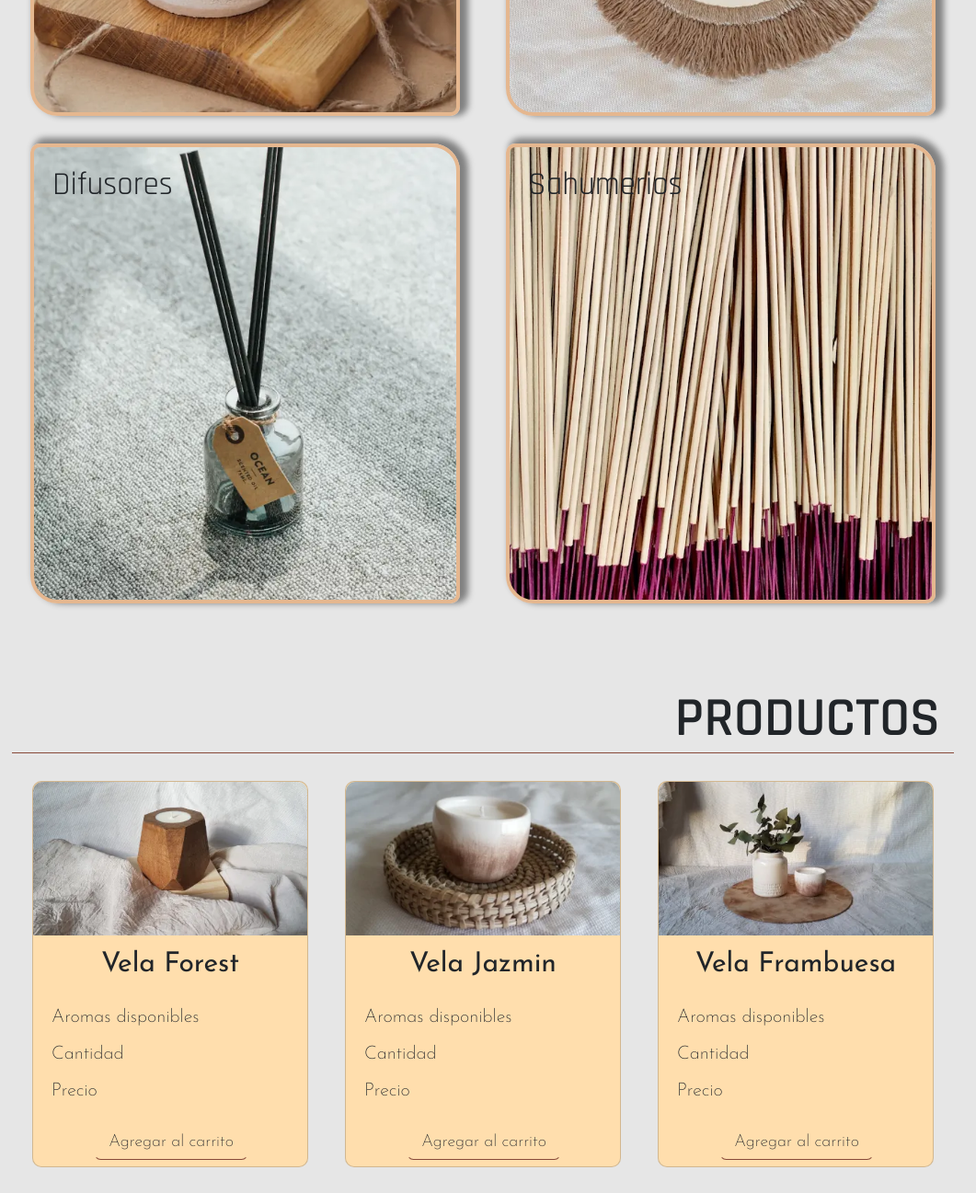
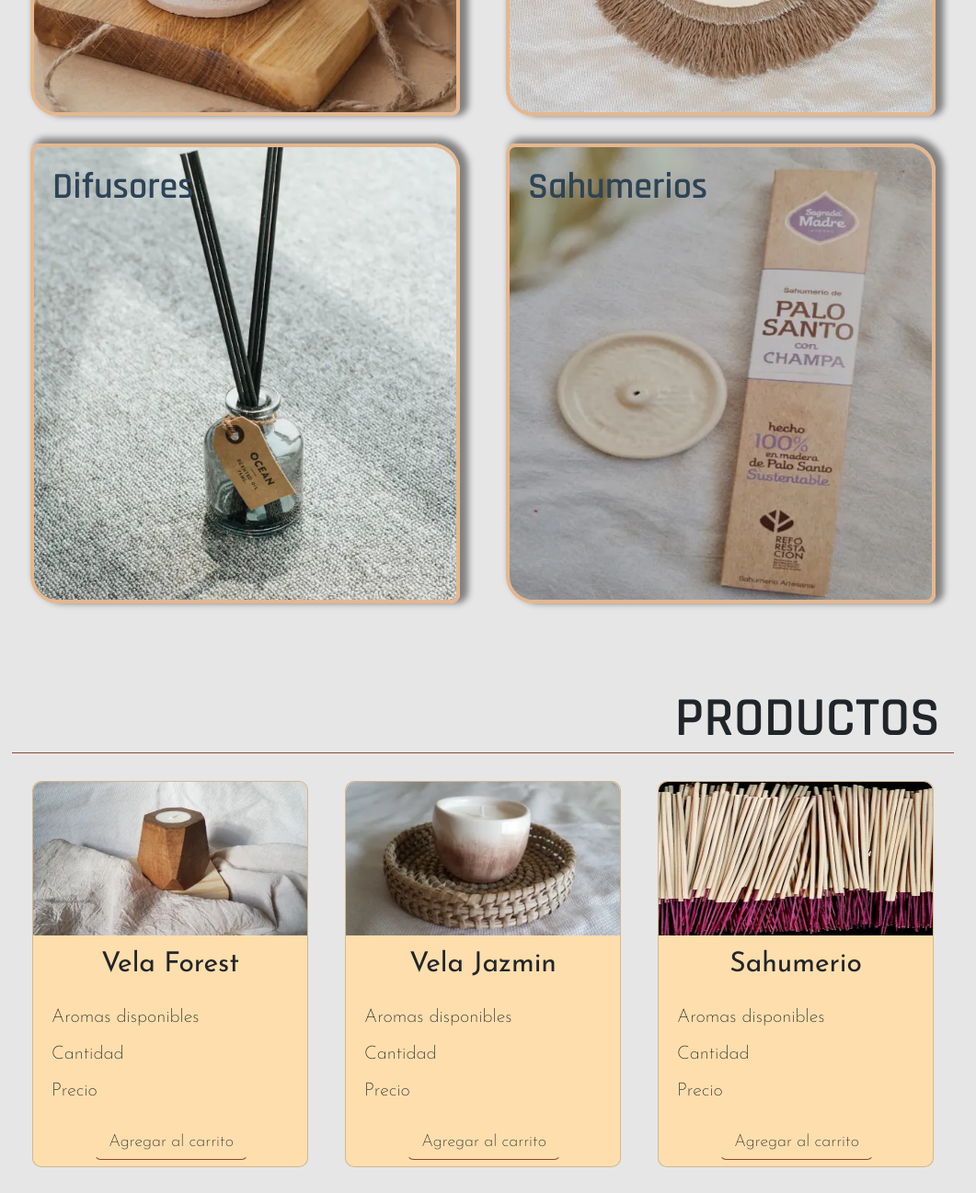
Before and after one commit to MNahuelBria/Proyecto-integrador-etapa-uno-, a website built with Vite: page index.html in a window 1280 px wide. Shown: the part 627-1924 px from the top of the page at 92% size, without its empty margins (115-1176 px from the left). Built offline with nearby package versions, Linux system fonts and the light colour scheme.

Commit message:
Corrigiendo errores

```diff
--- a/estilos/estilo.css
+++ b/estilos/estilo.css
@@ -87,6 +87,11 @@ body {
   border-radius: .5rem 1.5rem;
   height: 25rem;
 }
+h3 {
+  font-size: 2rem;
+  font-weight: 600;
+  color: #2D4356;
+}
 #categoria-1 {
   background-image: url(/img/Velas.webp);
   background-repeat: no-repeat;
@@ -107,7 +112,7 @@ body {
   background-size: cover;
 }
 #categoria-4 {
-  background-image: url(/img/Sahumerios.webp);
+  background-image: url(/img/Sahumerio.webp);
   background-repeat: no-repeat;
   background-position: center;
   background-size: cover;
@@ -159,6 +164,7 @@ body {
 .btn:hover {
   border: 0.1rem solid #884A39;
   transition-duration: 1.5s;
+  box-shadow: 2px -2px 7px 2px #884A39;
 }
 #pie-pagina {
   background-color: var(--color-principal);
--- a/index.html
+++ b/index.html
@@ -91,8 +91,8 @@
         </div>
 
         <div class="card tarjetas"> <!--tercer producto-->
-          <img class="imagenes" src="/img-productos/vela-frambuesa.webp" class="card-img-top" alt="VELA FRAMBUESA">
-          <h4 class="Titulo-Tarjetas">Vela Frambuesa</h4>
+          <img class="imagenes" src="/img-productos/Sahumerios.webp" class="card-img-top" alt="SAHUMERIO">
+          <h4 class="Titulo-Tarjetas">Sahumerio</h4>
           <div>
             <ul class="Cuerpo-tarjetas">
               <li>
```
Also changed, not shown: paginas/carrito.html (+1 -1 lines), paginas/contacto.html (+1 -1 lines), paginas/nosotros.html (+1 -1 lines), public/img-productos/Sahumerios.webp (renamed from public/img/Sahumerios.webp), public/img/Sahumerio.webp (added).
